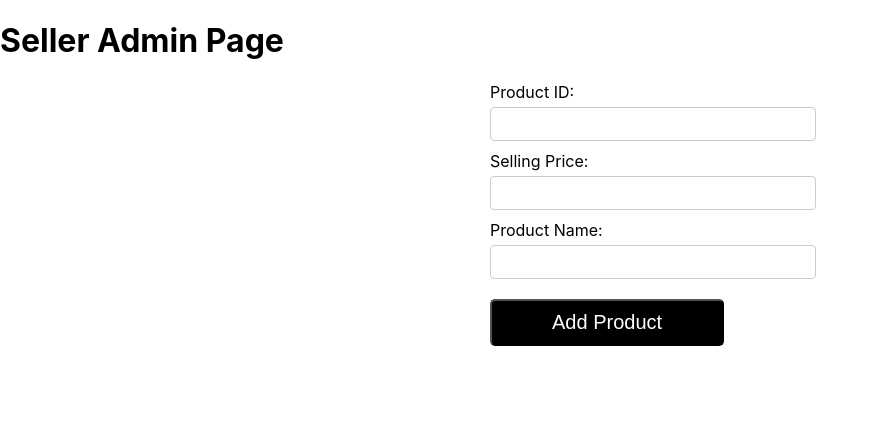
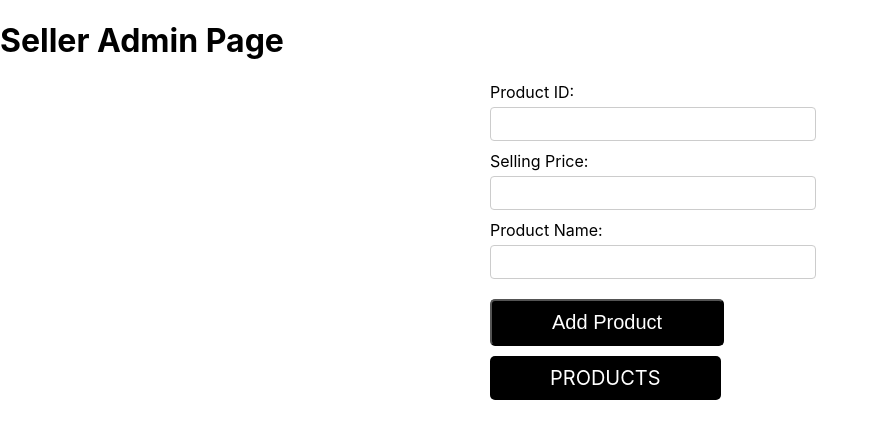
Before and after one commit to bubun123-git/react_Seller_admin, a React (Create React App) app: page / in a window 1280 px wide. Shown: the top 438 px of the page, without its empty margins (0-878 px from the left). Built offline with nearby package versions, Linux system fonts and the light colour scheme.

Commit message:
added rendered product div

```diff
--- a/src/Components/SellingComponent.js
+++ b/src/Components/SellingComponent.js
@@ -38,10 +38,10 @@ const SellingComponent = () => {
   const renderProducts = () => {
     const productElements = [];
 
-    for (let index = 0; index < Products.length; index++) {
-      const product = Products[index];
+    for (let i = 0; i < Products.length; i++) {
+      const product = Products[i];
       productElements.push(
-        <div key={index}>
+        <div key={i}>
           <p> Product ID: {product.id} Selling Price: {product.price} Product Name: {product.name} </p>
         </div>
       );
@@ -64,6 +64,9 @@ const SellingComponent = () => {
 
       <button className="styled-button" onClick={handleAddProduct}>Add Product</button>
 
+
+      <label htmlFor="renderedproducts" className="styled-button">PRODUCTS</label>
+
       {renderProducts()}
     </div>
   );
```
